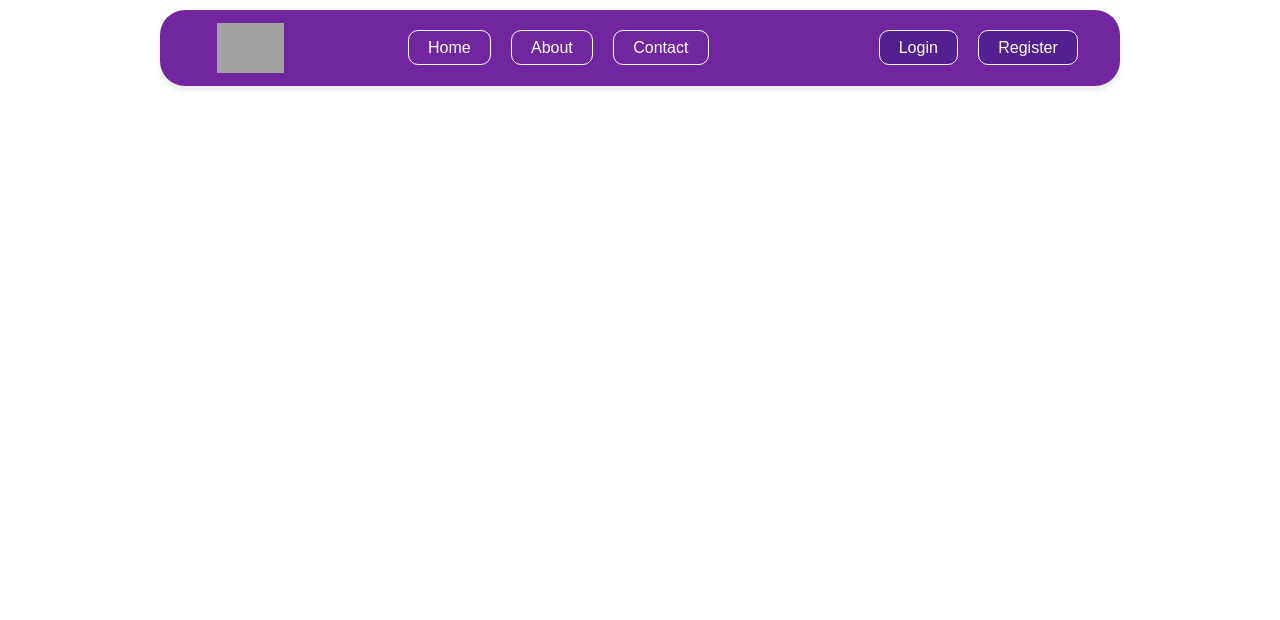
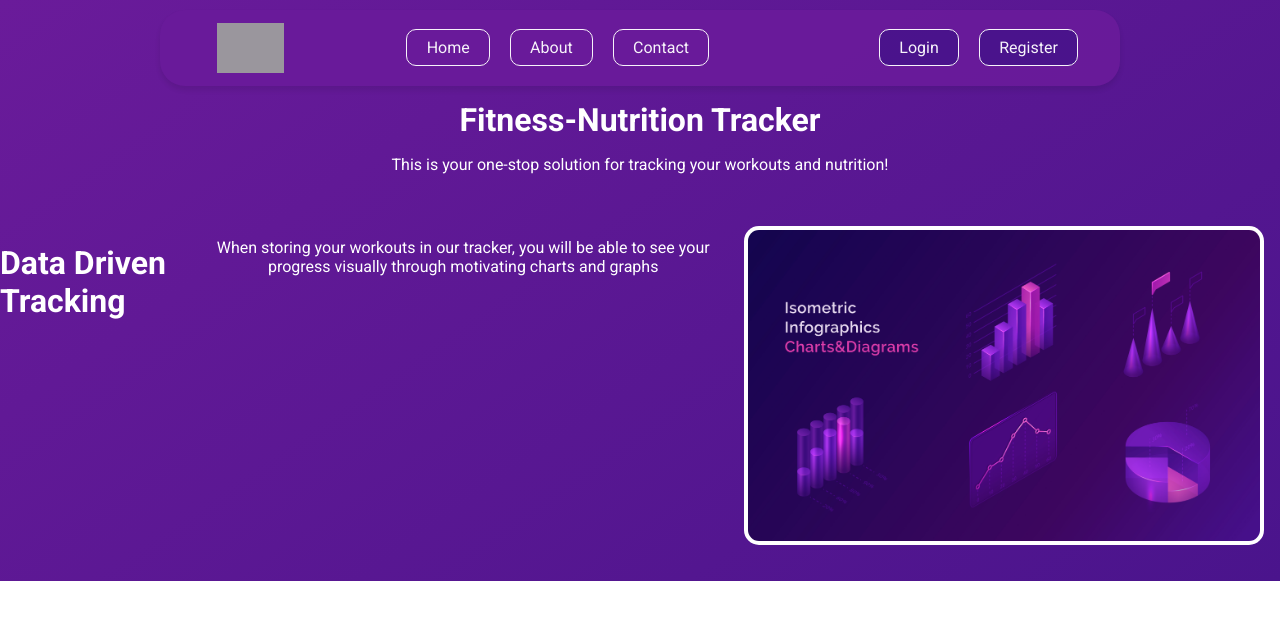
Before and after one commit to michaellemucchi/Workout-Nutrition-Tracker, a React (Create React App) app in the folder client/: page / in a window 1280 px wide. Shown: the top 620 px of the page. Built offline with nearby package versions, Linux system fonts and the light colour scheme; grey boxes are pictures that could not be loaded.

Commit message:
filling in content for landing page v2

```diff
--- a/client/public/index.html
+++ b/client/public/index.html
@@ -25,6 +25,7 @@
       Learn how to configure a non-root public URL by running `npm run build`.
     -->
     <title>Workout Tracker</title>
+    <link href="https://fonts.googleapis.com/css2?family=Roboto:wght@400;700&display=swap" rel="stylesheet">
   </head>
   <body>
     <noscript>You need to enable JavaScript to run this app.</noscript>
--- a/client/src/pages/LandingPage.css
+++ b/client/src/pages/LandingPage.css
@@ -0,0 +1,29 @@
+.landing-container {
+    justify-content: space-between;
+    align-items: center;
+    background: linear-gradient(145deg, var(--primary-color), var(--accent2-color));
+    padding: 5rem 0 0 0;
+    color: white;
+  }
+
+  .title-section {
+    padding-bottom: 2rem;
+  }
+
+  .title-section h1, p {
+    text-align: center;
+    margin-bottom: 1rem;
+  }
+
+  .image-section {
+    padding-bottom: 2rem;
+    display: flex;
+  }
+
+  .image-section img {
+    width: 40%;
+    padding: 0.25rem;
+    background: white;
+    border-radius: 15px;
+    margin: 0.25rem 1rem 0.25rem 0.25rem;
+  }
--- a/client/src/pages/LandingPage.js
+++ b/client/src/pages/LandingPage.js
@@ -1,12 +1,29 @@
 import React from 'react';
 import NavBar from '../components/NavBar';
 import './LandingPage.css';
+import chart from '../images/chart.jpg';
 
 
 const LandingPage = () => {
   return (
     <div>
+
       <NavBar />
+
+      <div className="landing-container">
+        <div className="title-section">
+          <h1>Fitness-Nutrition Tracker</h1>
+          <p>This is your one-stop solution for tracking your workouts and nutrition!</p>
+        </div>
+        <div className="image-section">
+          <h1>Data Driven Tracking</h1>
+          <p>When storing your workouts in our tracker, you will be able to see your progress visually through
+             motivating charts and graphs
+          </p>
+          <img src={chart} alt="Fitness Chart" />
+        </div>
+      </div>
+
     </div>
   );
 };
--- a/client/src/styles/theme.css
+++ b/client/src/styles/theme.css
@@ -6,9 +6,10 @@
     --background-color: #fff; /* Background color */
   }
 
-  body {
-    margin: 0;
-    font-family: Arial, sans-serif;
-    color: var(--text-color);
-    background-color: var(--background-color);
-  }
+body {
+  margin: 0;
+  color: var(--text-color);
+  background-color: var(--background-color);
+  font-family: 'Roboto', sans-serif;
+
+}
```
Also changed, not shown: client/src/images/chart.jpg (added).
